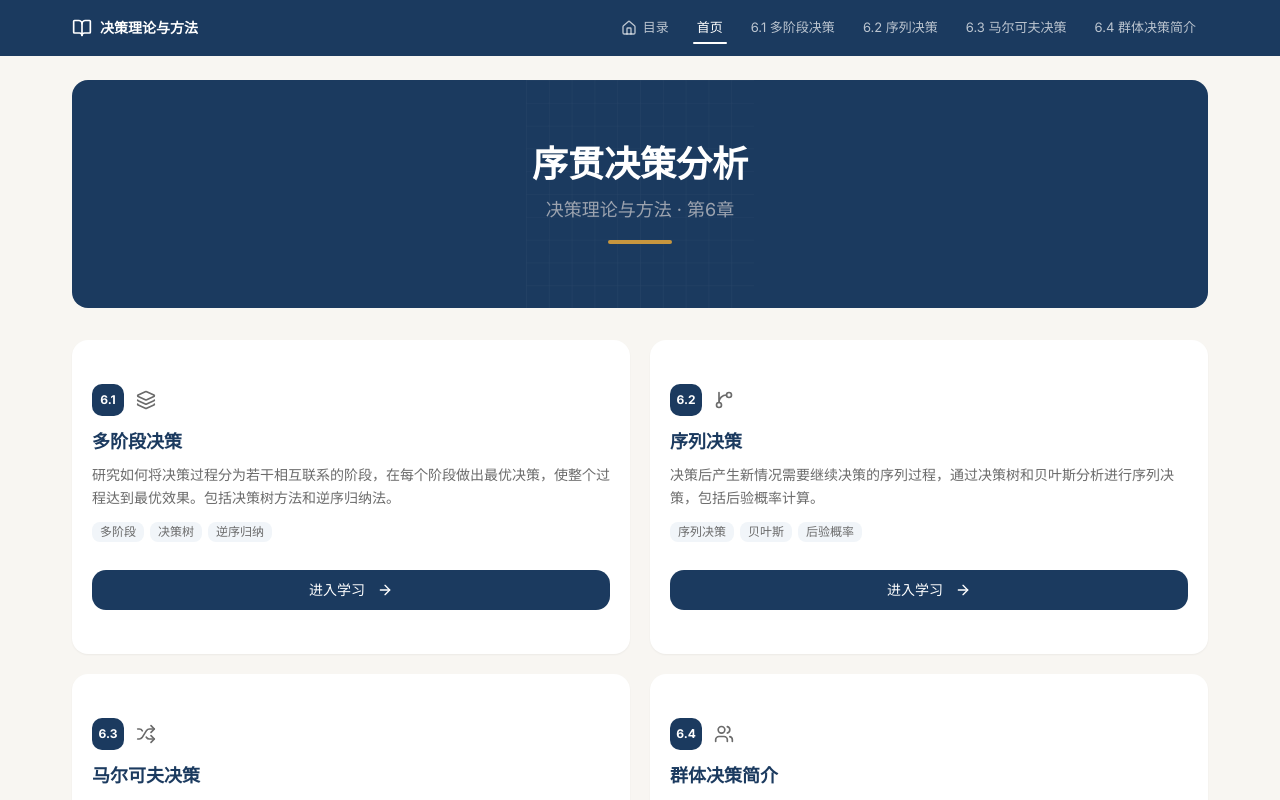
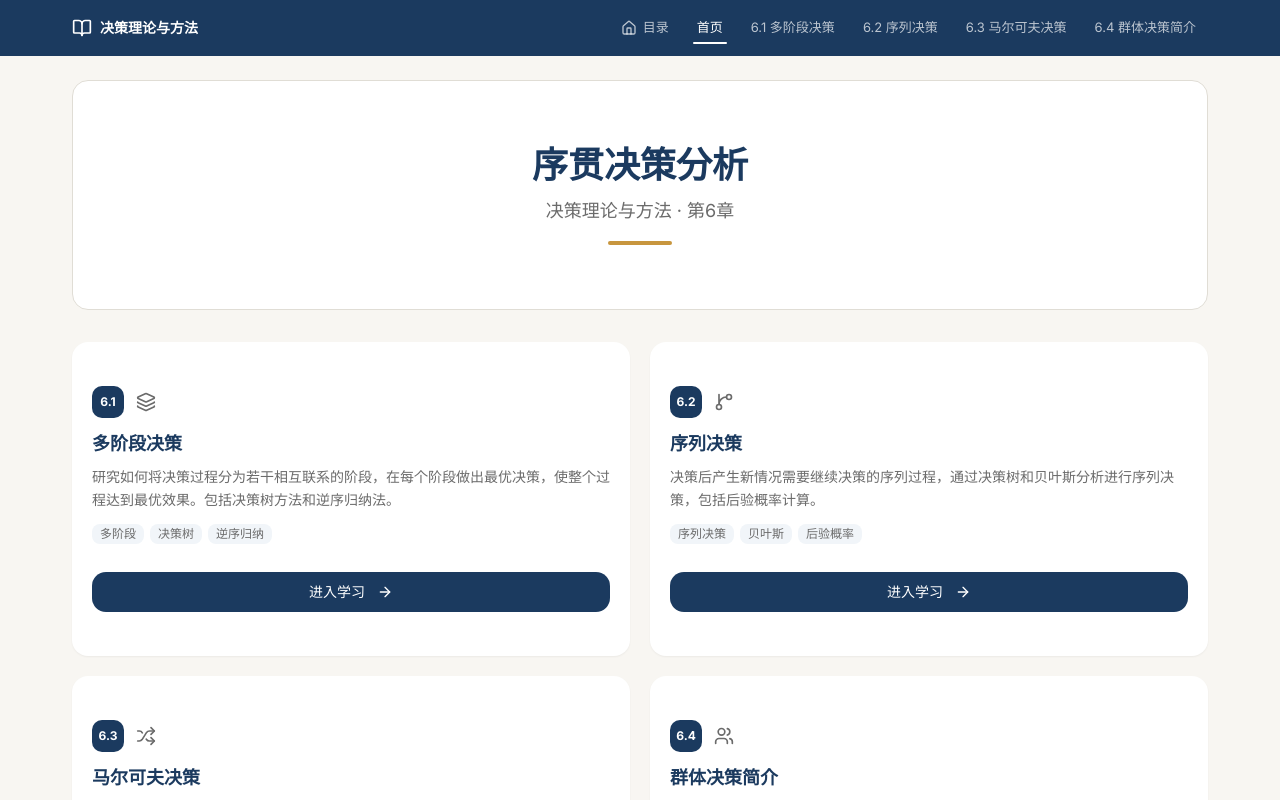
Before and after one commit to GeorgeC77/decision-theory-course, a React (Vite) app in the folder chapters/ch6/: page /6-4 in a window 1280 px wide. Shown: the top 800 px of the page. Built offline with nearby package versions, Linux system fonts and the light colour scheme.

Commit message:
fix(ch6): remove navy hero background, use white card instead

```diff
--- a/chapters/ch6/src/pages/Home.tsx
+++ b/chapters/ch6/src/pages/Home.tsx
@@ -42,22 +42,12 @@ export default function Home() {
   return (
     <div className="space-y-8">
       {/* Hero Section */}
-      <section className="bg-[#1B3A5F] rounded-2xl px-6 py-12 lg:px-12 lg:py-16 text-center relative overflow-hidden">
-        <div className="absolute inset-0 opacity-5">
-          <svg className="w-full h-full" viewBox="0 0 100 100" xmlns="http://www.w3.org/2000/svg">
-            <defs>
-              <pattern id="grid" width="10" height="10" patternUnits="userSpaceOnUse">
-                <path d="M 10 0 L 0 0 0 10" fill="none" stroke="white" strokeWidth="0.5" />
-              </pattern>
-            </defs>
-            <rect width="100%" height="100%" fill="url(#grid)" />
-          </svg>
-        </div>
+      <section className="bg-white border border-[#E0DDD5] rounded-2xl px-6 py-12 lg:px-12 lg:py-16 text-center relative overflow-hidden">
         <div className="relative z-10">
-          <h1 className="text-3xl lg:text-4xl font-bold text-white mb-3">
+          <h1 className="text-3xl lg:text-4xl font-bold text-[#1B3A5F] mb-3">
             序贯决策分析
           </h1>
-          <p className="text-base lg:text-lg text-gray-400 mb-4">
+          <p className="text-base lg:text-lg text-[#6B6B6B] mb-4">
             决策理论与方法 · 第6章
           </p>
           <div className="w-16 h-1 bg-[#C8963E] mx-auto rounded-full" />
```
